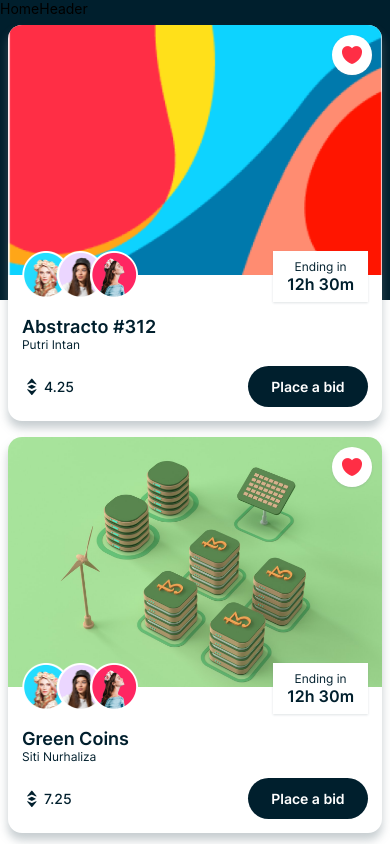
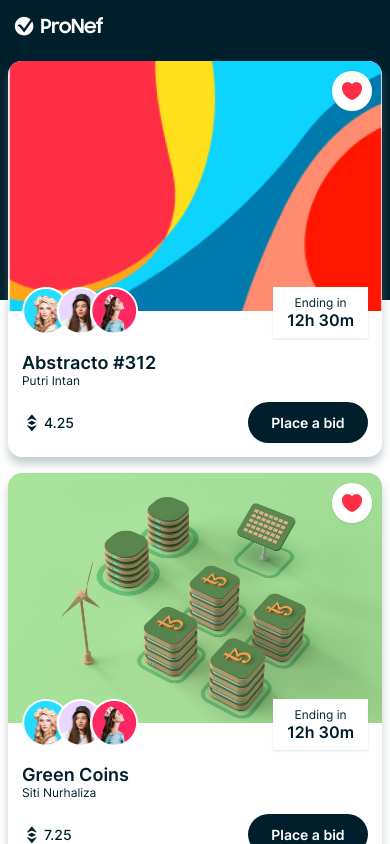
Before and after one commit to AidanFournier/react-native-nft-marketplace, a React Native app: screen /Home in a window 390 px wide. Shown: the top 844 px of the page. Built offline with nearby package versions, Linux system fonts and the light colour scheme.

Commit message:
Added logo to header

```diff
--- a/components/HomeHeader.js
+++ b/components/HomeHeader.js
@@ -1,10 +1,23 @@
-import { View, Text } from 'react-native'
-import React from 'react'
+import { View, Text, Image, TextInput } from 'react-native';
+import { COLORS, FONTS, SIZES, assets } from '../constants';
 
 const HomeHeader = () => {
   return (
-    <View>
-      <Text>HomeHeader</Text>
+    <View style={{
+      backgroundColor: COLORS.primary,
+      padding: SIZES.font
+    }}>
+      <View style={{
+        flexDirection: 'row',
+        justifyContent: 'space-between',
+        alignItems: 'center'
+      }}>
+        <Image
+          source={assets.logo}
+          resizeMode="contain"
+          style={{ width: 90, height: 25 }}
+        />
+      </View>
     </View>
   )
 }
```
